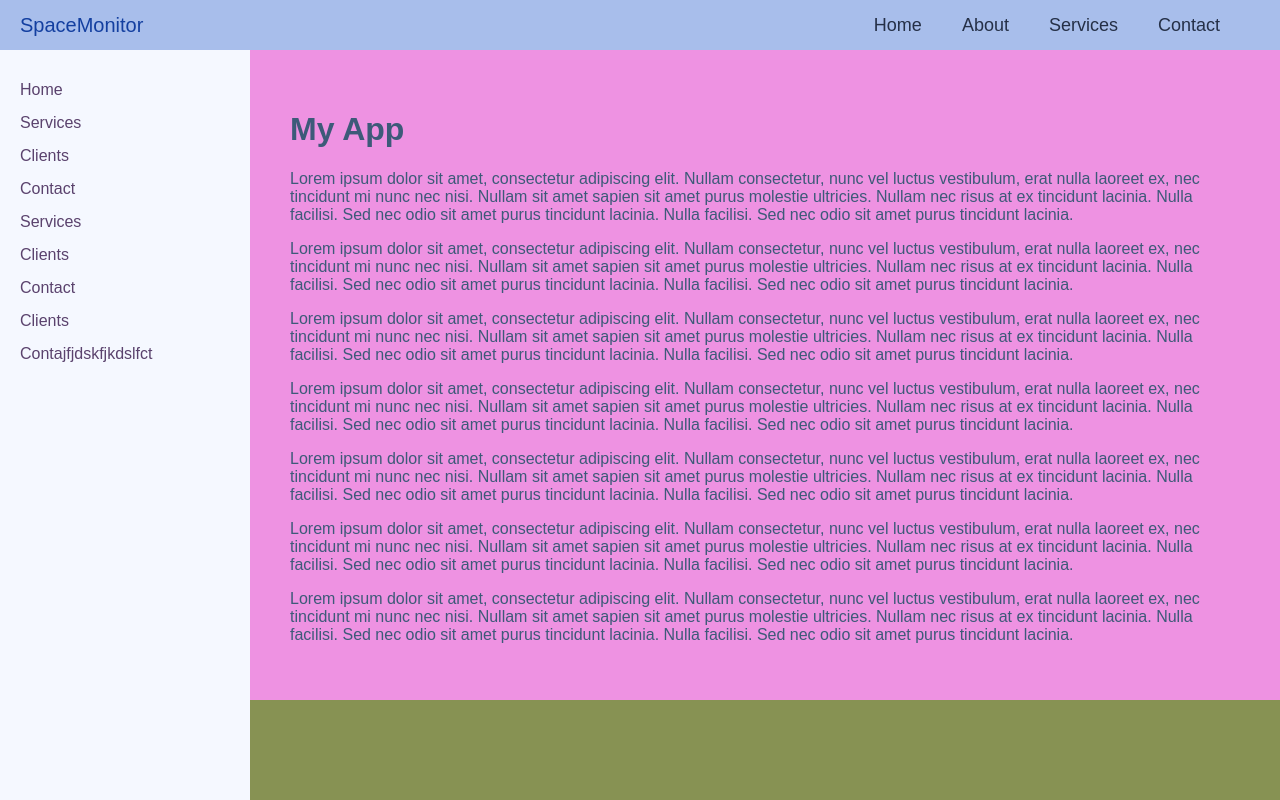
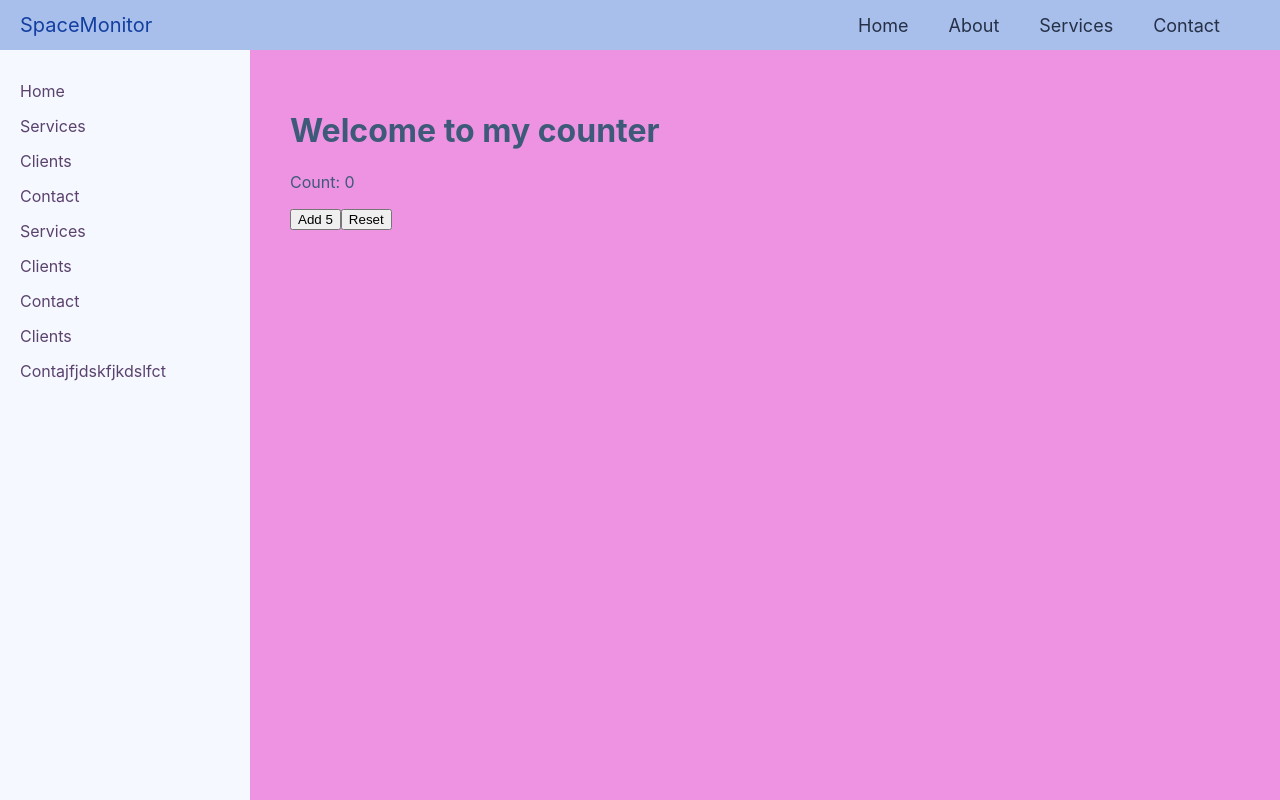
Before and after one commit to DearAubrielle/SpaceMonitor, a React (Vite) app in the folder space-client-side/: page / in a window 1280 px wide. Shown: the top 800 px of the page. Built offline with nearby package versions, Linux system fonts and the light colour scheme.

Commit message:
DL Layout

```diff
--- a/space-client-side/package.json
+++ b/space-client-side/package.json
@@ -13,7 +13,7 @@
     "axios": "^1.7.9",
     "react": "^19.0.0",
     "react-dom": "^19.0.0",
-    "react-router": "^7.3.0",
+    "react-router": "^7.4.1",
     "zustand": "^5.0.3"
   },
   "devDependencies": {
--- a/space-client-side/src/App.css
+++ b/space-client-side/src/App.css
@@ -8,3 +8,21 @@ body {
     box-sizing: border-box;
 
 }
+
+#layout {
+    grid-template-columns: 100%;
+
+}
+main {
+    grid-area: main;
+    background-color: #ee92e2;
+    padding: 40px 40px 100vh 40px;
+
+
+}
+.mainWrapper {
+    display: grid;
+    margin: 0;
+    grid-template-areas: "sidebar main";
+    grid-template-columns: var(--sidebar-width) 1fr;
+}
--- a/space-client-side/src/App.tsx
+++ b/space-client-side/src/App.tsx
@@ -1,10 +1,22 @@
 import './App.css'
-import Layout from './components/Layout'
+import Header from './components/Header'
+import Sidebar from './components/Sidebar'
+import { Outlet } from 'react-router'
 function App() {
 
     return (
     <>
-    <Layout/>
+    <div id='layout'>
+            <Header />
+            <div className='mainWrapper'>
+                <Sidebar />
+                <main>
+                    <Outlet/>
+                </main>
+
+            </div>
+
+        </div>
     </>
   )
 }
--- a/space-client-side/src/components/Layout.tsx
+++ b/space-client-side/src/components/Layout.tsx
@@ -27,7 +27,6 @@ const Layout = () => {
             <Header />
             <div className='mainWrapper'>
                 <Sidebar />
-
                 <main>
                 <div>
                 <h1>My App</h1>
@@ -89,7 +88,7 @@ const Layout = () => {
                     facilisi. Sed nec odio sit amet purus tincidunt lacinia.
                 </p>
                 </div>
-            </main>
+                </main>
 
             </div>
 
--- a/space-client-side/src/main.tsx
+++ b/space-client-side/src/main.tsx
@@ -1,13 +1,11 @@
 import { StrictMode } from 'react';
 import { createRoot } from 'react-dom/client';
-import { BrowserRouter } from 'react-router';
+import { RouterProvider } from 'react-router';
 import './index.css';
-import App from './App.tsx';
+import routes from './routes.ts';
 
 createRoot(document.getElementById('root')!).render(
   <StrictMode>
-    <BrowserRouter>
-      <App />
-    </BrowserRouter>
+    <RouterProvider router={routes} />
   </StrictMode>
 );
--- /dev/null
+++ b/space-client-side/src/routes.ts
@@ -0,0 +1,15 @@
+import App from './App.tsx';
+import { createBrowserRouter } from "react-router";
+import Statefive from './components/Statefive.tsx';
+
+const routes = createBrowserRouter([
+  {
+    path: "/",
+    Component: App,
+    children: [
+        {
+          index: true, Component: Statefive }
+      ],
+    }
+]);
+export default routes;
```
Also changed, not shown: 1 other file (tests, documents, lock files or other folders).
